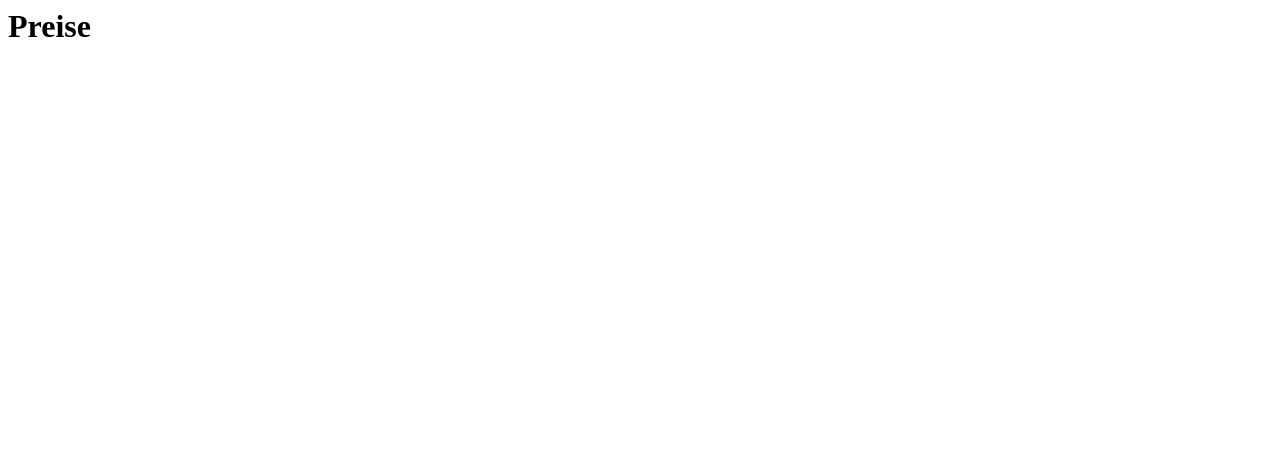
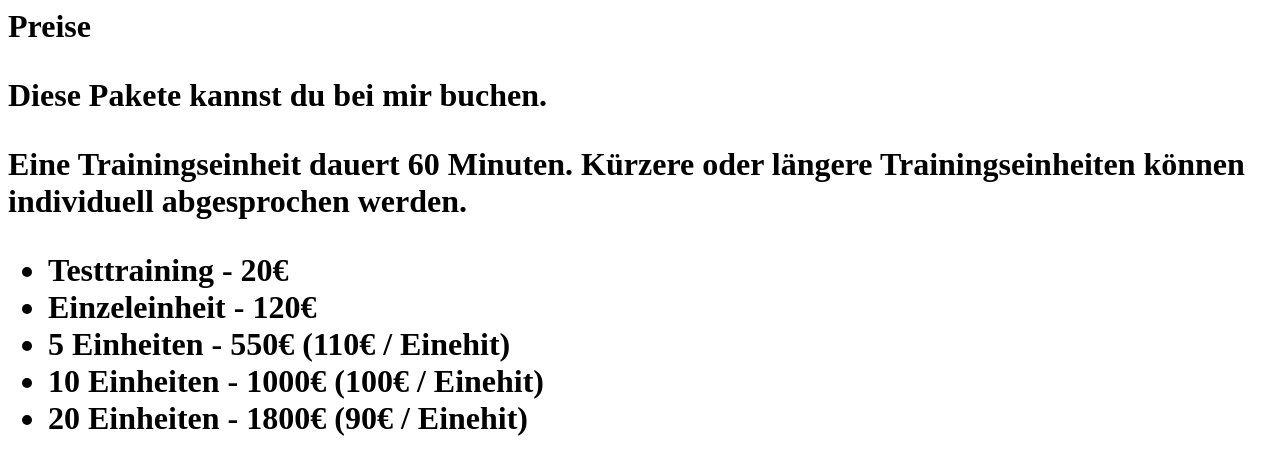
Before and after one commit to GronkerLonker/ready-set-move-landing-page, a plain HTML site: page preise.html in a window 1280 px wide. Drawn offline with Linux system fonts and the light colour scheme.

Commit message:
Add price simple list, tb beautified

```diff
--- a/preise.html
+++ b/preise.html
@@ -1,5 +1,14 @@
 <html>
 	<body>
 		<h1>Preise<h1>
+			<p>Diese Pakete kannst du bei mir buchen.</p>
+			<p>Eine Trainingseinheit dauert 60 Minuten. Kürzere oder längere Trainingseinheiten können individuell abgesprochen werden.</p>
+			<ul>
+				<li>Testtraining - 20€</li>
+				<li>Einzeleinheit - 120€</li>
+				<li>5 Einheiten - 550€ (110€ / Einehit)</li>
+				<li>10 Einheiten - 1000€ (100€ / Einehit)</li>
+				<li>20 Einheiten - 1800€ (90€ / Einehit)</li>
+			</ul>
 	</body>
 </html>
```
